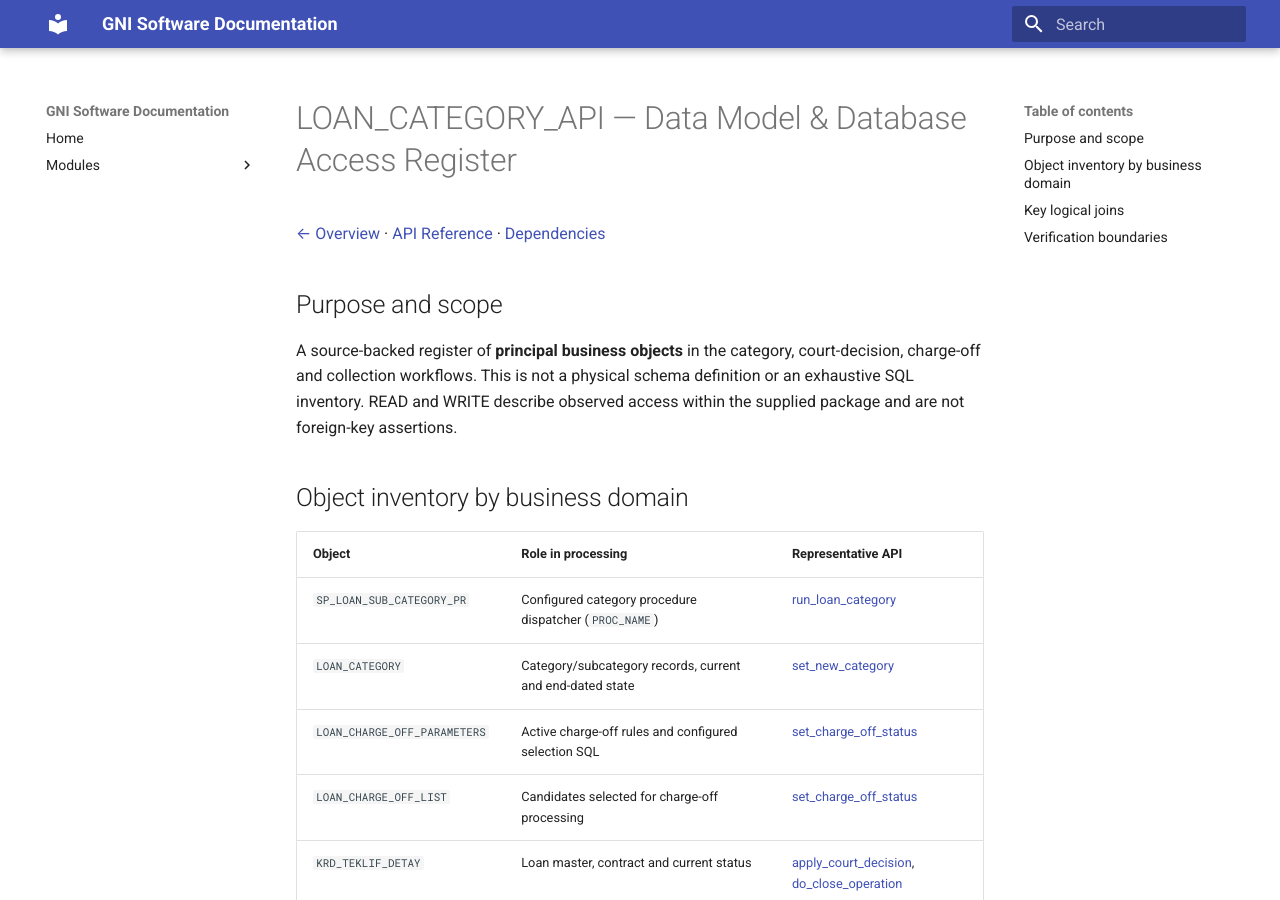
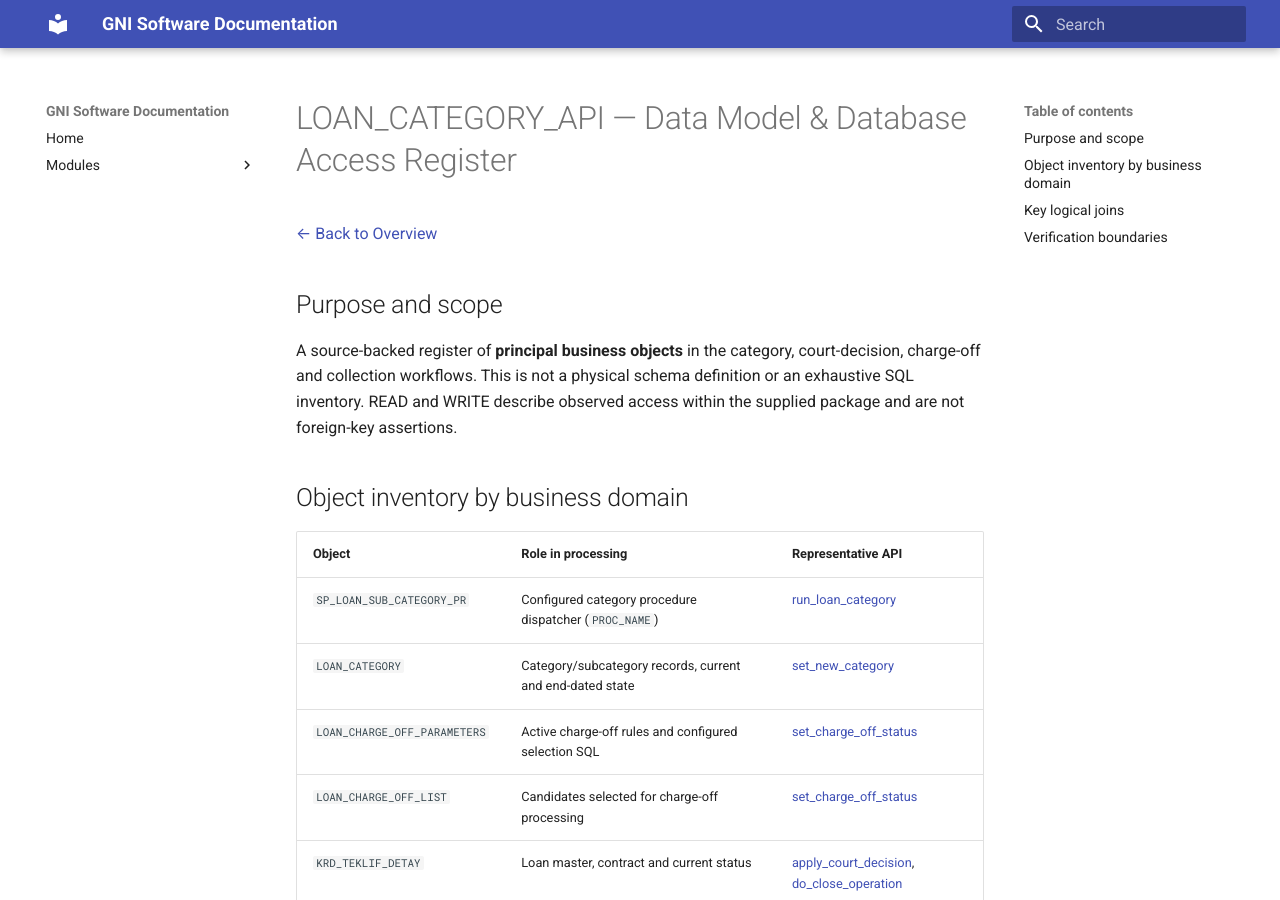
Before and after one commit to SadayCb/gni-documentation-poc9.0, an MkDocs documentation site: the page built from docs/modules/loan-management/loan-category-api/data-model.md, in a window 1280 px wide and 900 px high. Built offline with MkDocs 1.6.1 and Material for MkDocs 9.7.7, drawn with Linux system fonts in a browser that asks for light colours.

Commit message:
Update data-model.md

```diff
--- a/docs/modules/loan-management/loan-category-api/data-model.md
+++ b/docs/modules/loan-management/loan-category-api/data-model.md
@@ -1,6 +1,6 @@
 # LOAN_CATEGORY_API — Data Model & Database Access Register
 
-[← Overview](README.md) · [API Reference](api-reference.md) · [Dependencies](dependencies.md)
+[← Back to Overview](README.md)
 
 ## Purpose and scope
 
@@ -44,3 +44,5 @@ erDiagram
 - Physical constraints, indexes and synonym targets require database DDL/metadata checks.
 - Configured SQL (`PARAM_QUERY`) and dynamic dispatch mean that a static table list cannot capture every possible runtime object.
 - Posting via `LOAN_API` can affect further accounting/history objects not directly listed here.
+
+[← Back to Overview](README.md)
```
